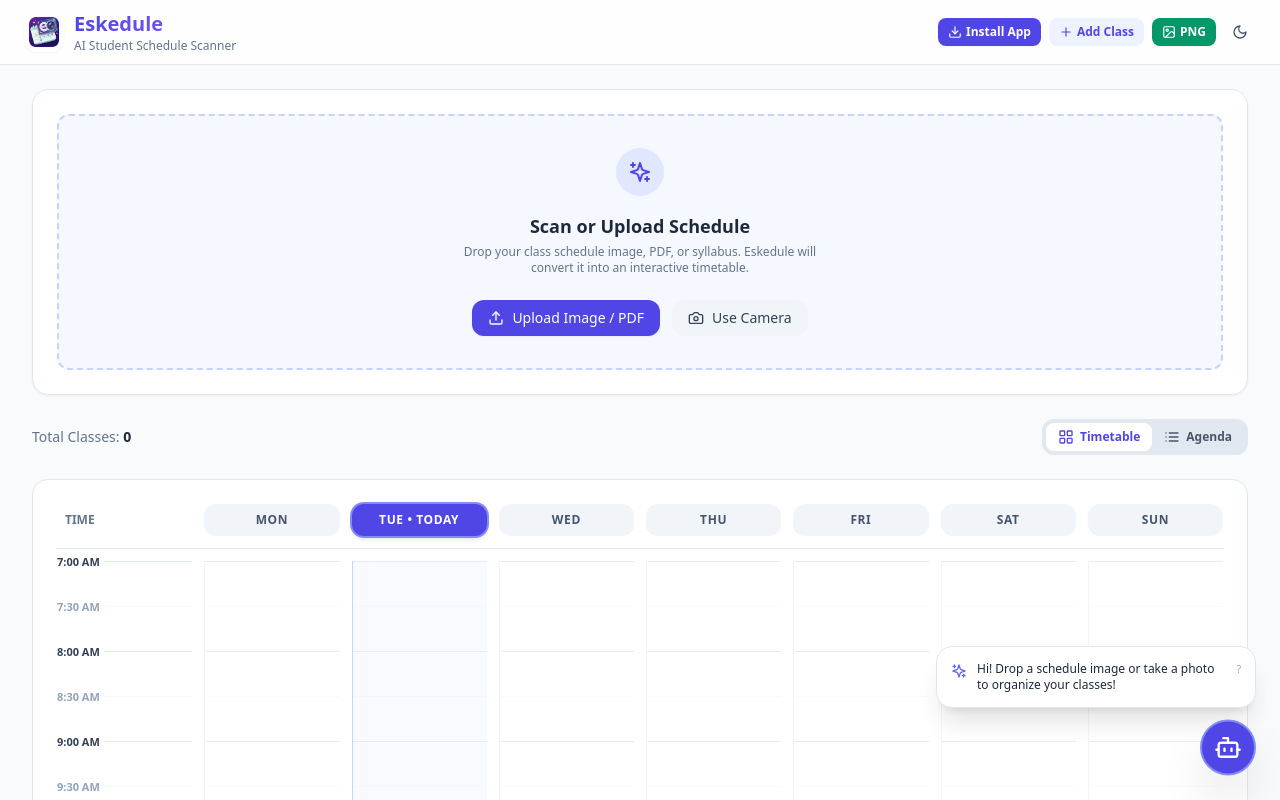
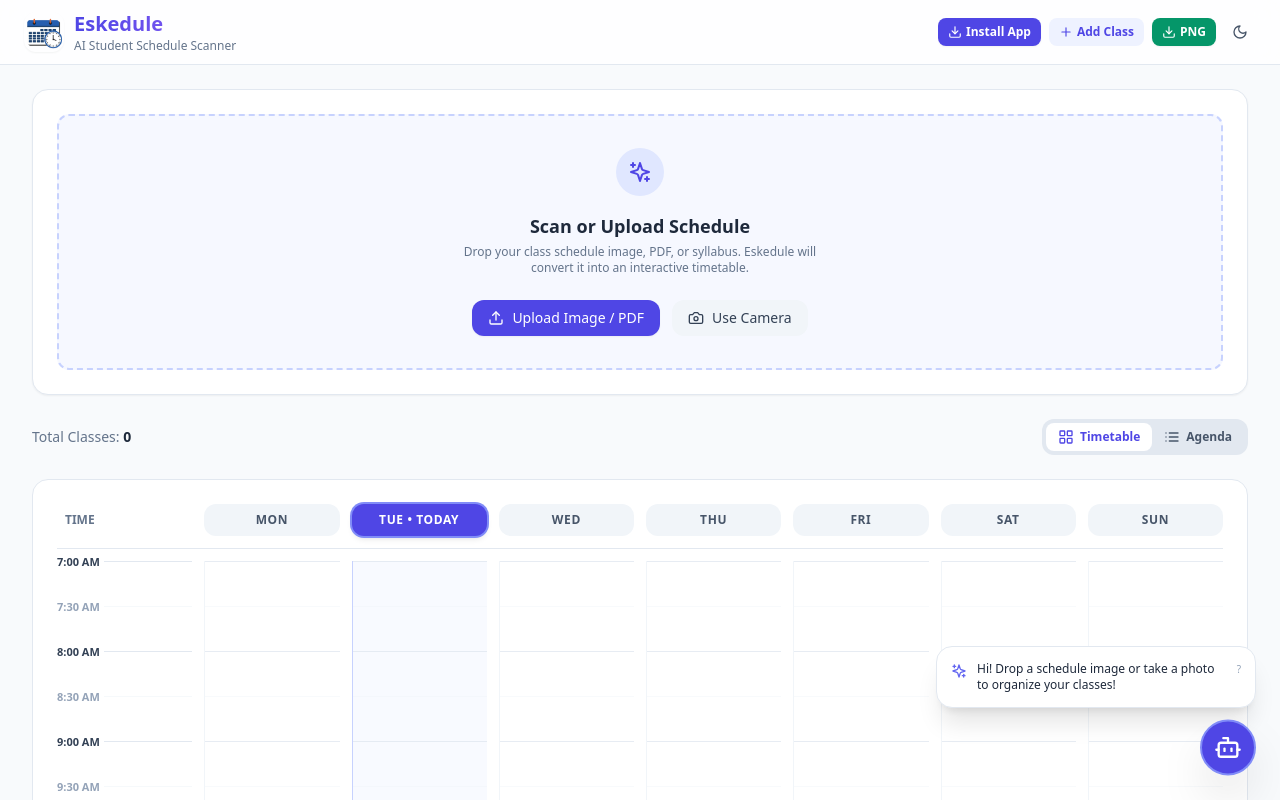
Before and after one commit to DexterGianRomanos/eskedule, a Next.js app: page / in a window 1280 px wide. Shown: the top 800 px of the page. Built offline with nearby package versions, Linux system fonts and the light colour scheme.

Commit message:
Update PNG export icon to Download

```diff
--- a/components/Header.jsx
+++ b/components/Header.jsx
@@ -1,9 +1,9 @@
 'use client';
 import Image from 'next/image';
-import { Moon, Sun, Download, Image as ImageIcon, Plus } from 'lucide-react';
+import { Moon, Sun, Download, Plus } from 'lucide-react';
 import InstallPwaButton from './InstallPwaButton';
 
-export default function Header({ darkMode, setDarkMode, onExportIcs, onExportImage, onAddClass }) {
+export default function Header({ darkMode, setDarkMode, onExportImage, onAddClass }) {
   return (
     <header className="sticky top-0 z-30 backdrop-blur-md bg-white/80 dark:bg-slate-900/80 border-b border-slate-200 dark:border-slate-800 px-3 sm:px-6 py-2.5 transition-colors">
       <div className="max-w-7xl mx-auto flex items-center justify-between gap-2">
@@ -45,10 +45,9 @@
             title="Export PNG"
             className="flex items-center gap-1 px-2.5 py-1.5 text-xs font-semibold rounded-lg bg-emerald-600 text-white hover:bg-emerald-700 shadow-sm transition shrink-0"
           >
-            <ImageIcon className="w-3.5 h-3.5" />
+            <Download className="w-3.5 h-3.5" />
             <span className="hidden sm:inline">PNG</span>
           </button>
-
 
           <button
             onClick={() => setDarkMode(!darkMode)}
```
Also changed, not shown: public/LOGOS.jpg (deleted), public/LOGOS.png.
